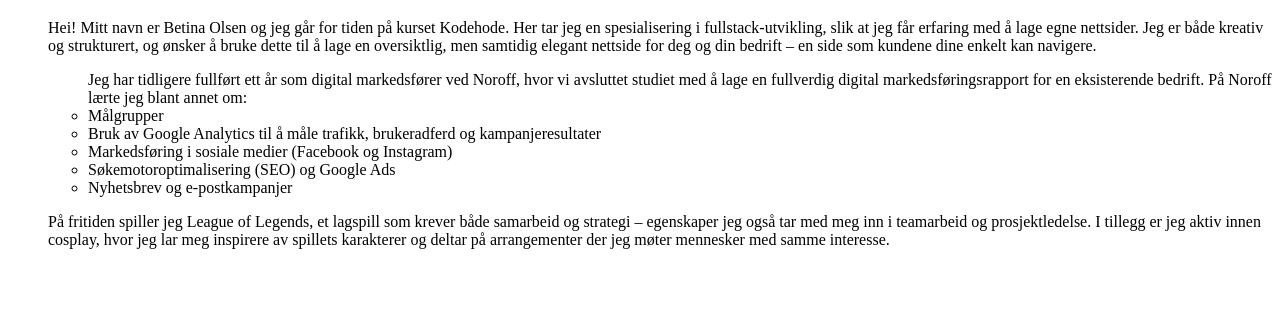
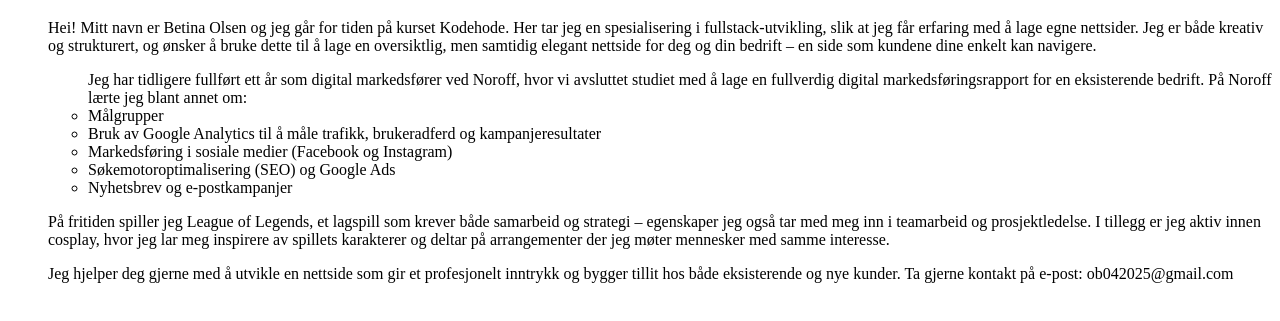
Before and after one commit to Betina9/portfoliobetina, a plain HTML site: page index.html in a window 1280 px wide. Shown: the part 61-382 px from the top of the page. Drawn offline with Linux system fonts and the light colour scheme.

Commit message:
added another p

```diff
--- a/index.html
+++ b/index.html
@@ -28,5 +28,7 @@
     </ul>
     <p>På fritiden spiller jeg League of Legends, et lagspill som krever både samarbeid og strategi – egenskaper jeg også tar med meg inn i teamarbeid og prosjektledelse. I tillegg er jeg aktiv innen cosplay, hvor jeg lar meg inspirere av spillets karakterer og deltar på arrangementer der jeg møter mennesker med samme interesse.
 </p>
+<p>Jeg hjelper deg gjerne med å utvikle en nettside som gir et profesjonelt inntrykk og bygger tillit hos både eksisterende og nye kunder.
+Ta gjerne kontakt på e-post: ob042025@gmail.com</p>
   </body>
 </html>
```
